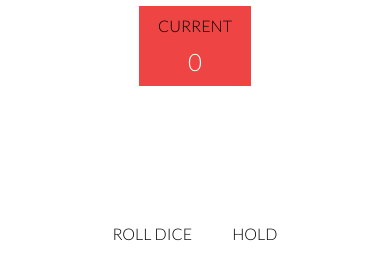
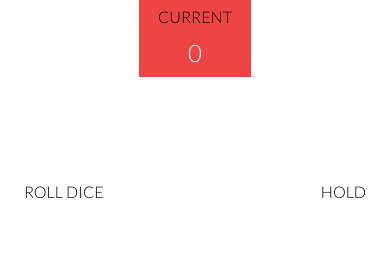
Before and after one commit to MatVD/jeu-de-des, a website: page index.html in a window 390 px wide. Shown: the part 258-533 px from the top of the page. Drawn offline with nearby package versions, Linux system fonts and the light colour scheme; files that its build step writes are made by us from their sources.

Commit message:
add absolute on roll dice and hold on mobile version

```diff
--- a/index.html
+++ b/index.html
@@ -15,7 +15,7 @@
   <body>
     <h1 class="text-center m-10">New game</h1>
 
-    <main class="flex flex-col md:flex-row justify-around items-center w-full h-[80vh] p-5">
+    <main class="flex flex-col md:flex-row justify-around items-center w-full h-[80vh] md:p-5">
       <div id="player1" class="flex flex-col justify-around items-center text-center w-full md:h-screen">
         <div>
           <h2 class="text-3xl">Player 1</h2>
@@ -28,12 +28,12 @@
         </div>
       </div>
 
-      <div class="flex flex-col md:justify-evenly items-center w-full md:h-screen">
-        <canvas class="max-w-100 " width="100" height="100"></canvas>
+      <div class="flex flex-col md:justify-evenly items-center w-full md:h-screen relative">
+        <canvas class="max-w-100 m-5" width="100" height="100"></canvas>
 
-        <div class="flex text-center justify-around md:flex-col">
-          <p class="m-5">roll dice</p>
-          <p class="m-5">hold</p>
+        <div class="flex text-center md:flex-col">
+          <p class="absolute left-6 bottom-[50px] md:m-5">roll dice</p>
+          <p class="absolute right-6 bottom-[50px] md:m-5">hold</p>
         </div>
       </div>
 
```
